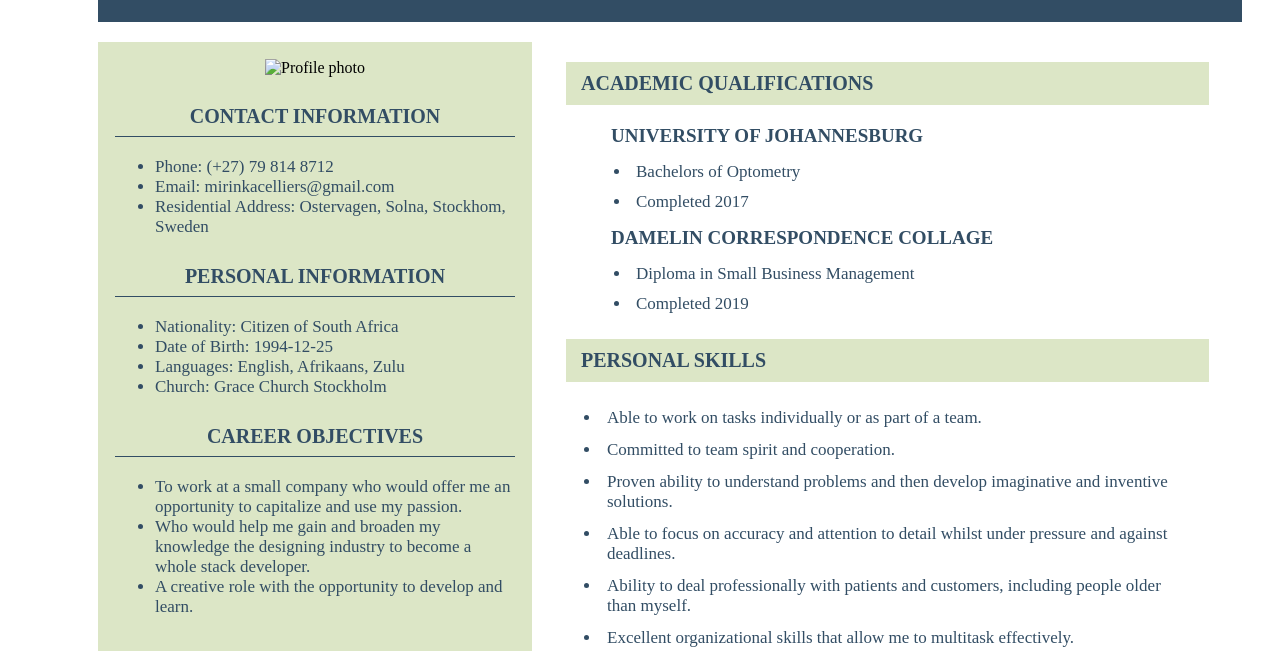
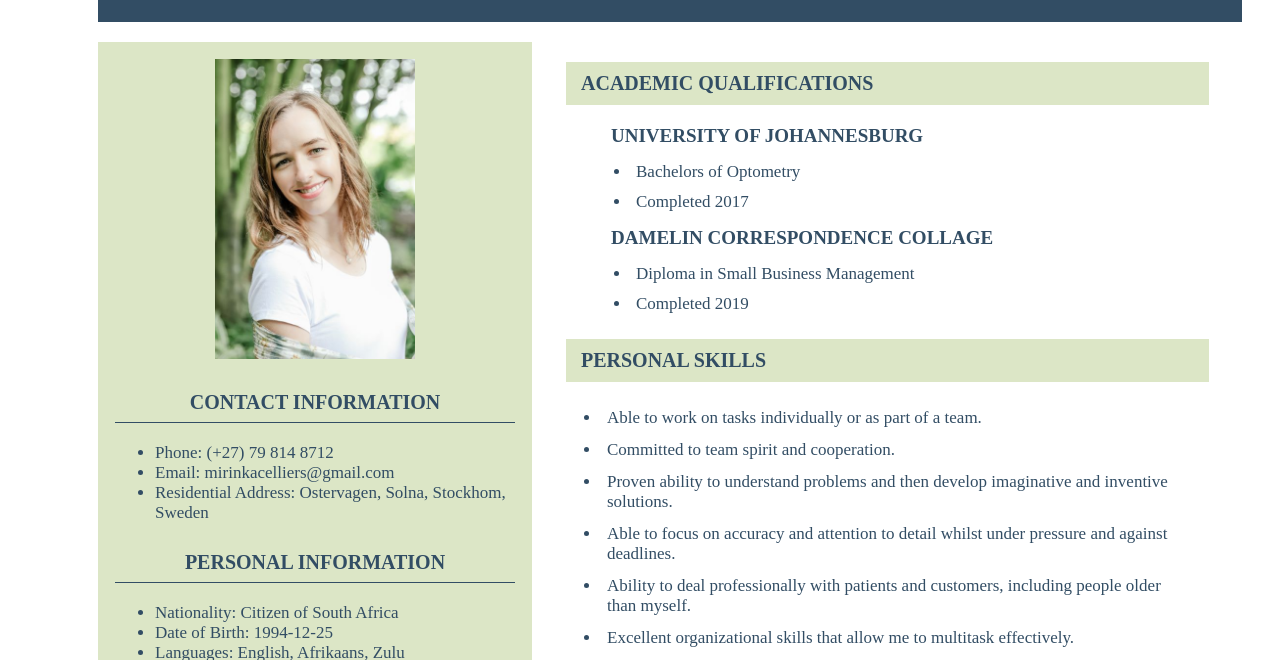
Before and after one commit to MirinkaKotze/CV-Page, a plain HTML site: page index.html in a window 1280 px wide. Shown: the part 149-809 px from the top of the page. Drawn offline with Linux system fonts and the light colour scheme; the site is published under a folder, as on GitHub Pages, so addresses that start at the root find nothing.

Commit message:
Update index.html

```diff
--- a/index.html
+++ b/index.html
@@ -24,7 +24,7 @@
 
     <aside class="side">
       <div class="side__image">
-        <img class="image" src="/images/Mirinka.jpg" alt="Profile photo" />
+        <img class="image" src="./images/Mirinka.jpg" alt="Profile photo" />
       </div>
       <div class="side__contact contact">
         <h3 class="side__contact--head contact--head">CONTACT INFORMATION</h3>
```
